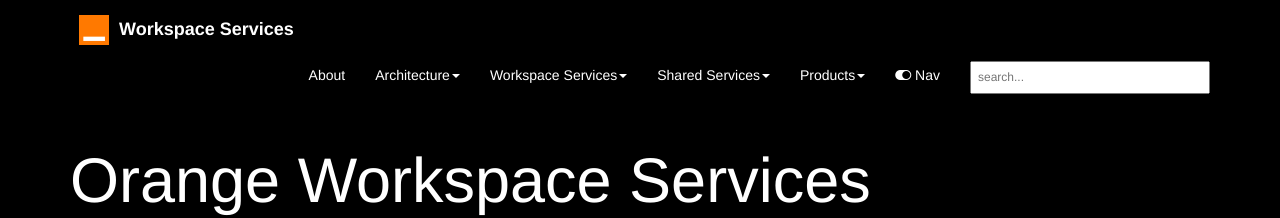
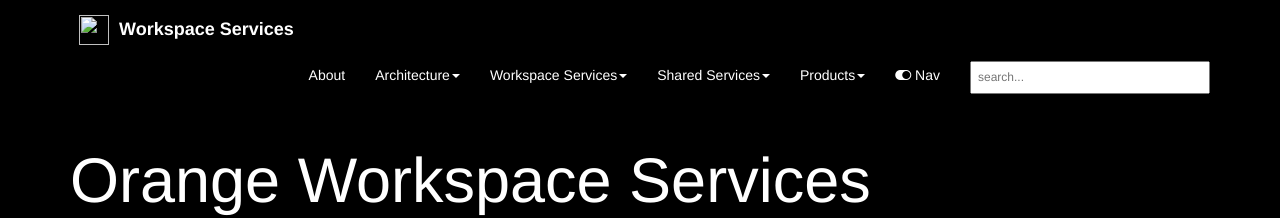
Before and after one commit to servicesorganization/documentation-theme, a Jekyll site: the page built from index.html, in a window 1280 px wide. Shown: the top 218 px of the page. Built offline with Jekyll 4.4.1, drawn with Linux system fonts in a browser that asks for light colours; comment, search, counter and statistics services are not loaded.

Commit message:
Update topnav.html

```diff
--- a/_includes/topnav.html
+++ b/_includes/topnav.html
@@ -9,7 +9,7 @@
                 <span class="icon-bar"></span>
             </button>
 			<a class="fa fa-lg navbar-brand" href="index.html">&nbsp;
-                <span class="projectTitle"><img src="{{ "images/company_logo.svg" | relative_url }}" width="30" height="30">&nbsp;&nbsp;{{ site.topnav_title }}</span>
+                <span class="projectTitle"><img src="{{ "assests/img/company_logo.svg" | relative_url }}" width="30" height="30">&nbsp;&nbsp;{{ site.topnav_title }}</span>
             </a>
         </div>
         <div class="collapse navbar-collapse" id="bs-example-navbar-collapse-1">
```
